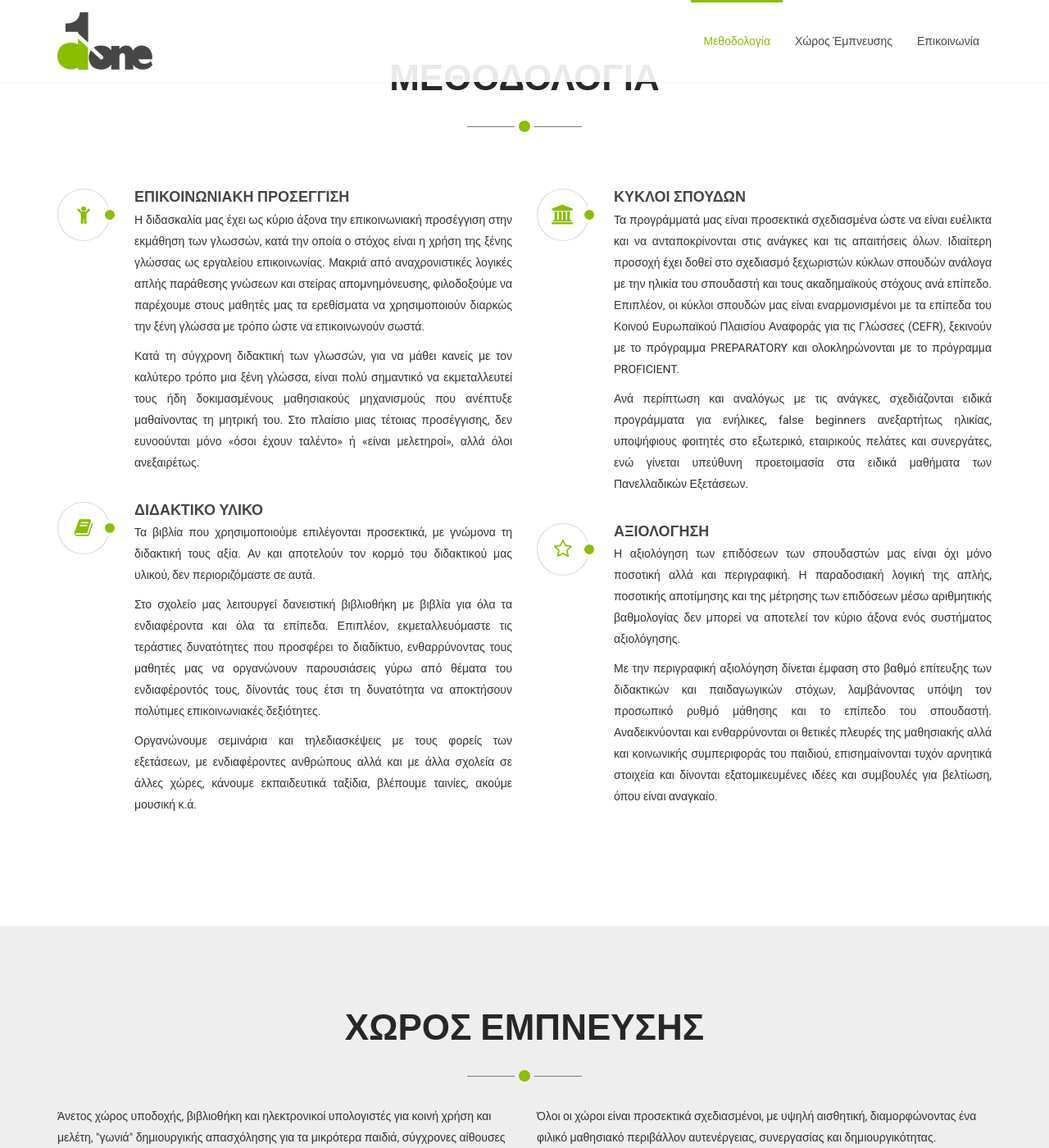
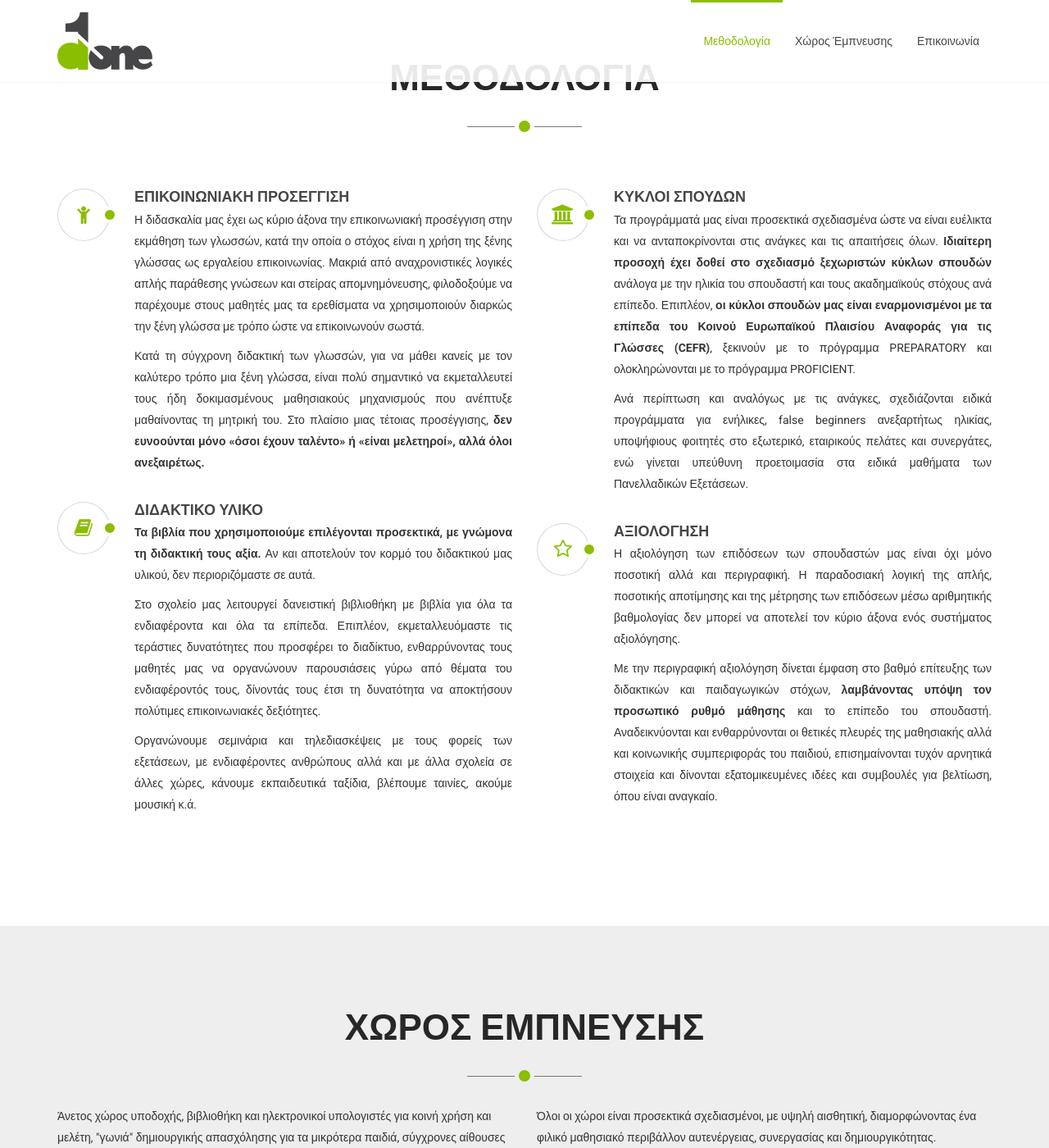
Before and after one commit to Codefully/done, a Jekyll site: the page built from index.html, in a window 1280 px wide and 1400 px high, scrolled down 1115 px. Shown: the whole window at 82% size. Built offline with Jekyll 4.4.1, drawn with Linux system fonts in a browser that asks for light colours.

```diff
--- a/_includes/about.html
+++ b/_includes/about.html
@@ -28,7 +28,7 @@
                               Κατά τη σύγχρονη διδακτική των γλωσσών,
                               για να μάθει κανείς με τον καλύτερο τρόπο μια ξένη γλώσσα, είναι πολύ σημαντικό να εκμεταλλευτεί
                               τους ήδη δοκιμασμένους μαθησιακούς μηχανισμούς που ανέπτυξε μαθαίνοντας τη μητρική του.
-                              Στο πλαίσιο μιας τέτοιας προσέγγισης, δεν ευνοούνται μόνο «όσοι έχουν ταλέντο» ή «είναι μελετηροί», αλλά όλοι ανεξαιρέτως.
+                              Στο πλαίσιο μιας τέτοιας προσέγγισης, <strong>δεν ευνοούνται μόνο «όσοι έχουν ταλέντο» ή «είναι μελετηροί», αλλά όλοι ανεξαιρέτως.</strong>
                             </p>
                         </div>
                     </div>
@@ -40,7 +40,7 @@
                         <div class="media-body">
                             <h4 class="media-heading">ΔΙΔΑΚΤΙΚΟ ΥΛΙΚΟ</h4>
                             <p>
-                              Τα βιβλία που χρησιμοποιούμε επιλέγονται προσεκτικά, με γνώμονα τη διδακτική τους αξία.
+                              <strong>Τα βιβλία που χρησιμοποιούμε επιλέγονται προσεκτικά, με γνώμονα τη διδακτική τους αξία.</strong>
                               Αν και αποτελούν τον κορμό του διδακτικού μας υλικού, δεν περιοριζόμαστε σε αυτά.
                             </p>
                             <p>
@@ -67,9 +67,9 @@
                             <h4 class="media-heading">ΚΥΚΛΟΙ ΣΠΟΥΔΩΝ</h4>
                             <p>
                               Τα προγράμματά μας είναι προσεκτικά σχεδιασμένα ώστε να είναι ευέλικτα και να ανταποκρίνονται στις ανάγκες και τις απαιτήσεις όλων.
-                              Ιδιαίτερη προσοχή έχει δοθεί στο σχεδιασμό ξεχωριστών κύκλων σπουδών ανάλογα με την ηλικία του σπουδαστή και τους ακαδημαϊκούς στόχους
-                              ανά επίπεδο. Επιπλέον, οι κύκλοι σπουδών μας είναι εναρμονισμένοι με τα επίπεδα του Κοινού Ευρωπαϊκού Πλαισίου Αναφοράς για τις Γλώσσες
-                              (CEFR), ξεκινούν με το πρόγραμμα PREPARATORY και ολοκληρώνονται με το πρόγραμμα PROFICIENT.
+                              <strong>Ιδιαίτερη προσοχή έχει δοθεί στο σχεδιασμό ξεχωριστών κύκλων σπουδών</strong> ανάλογα με την ηλικία του σπουδαστή και τους ακαδημαϊκούς στόχους
+                              ανά επίπεδο. Επιπλέον, <strong>οι κύκλοι σπουδών μας είναι εναρμονισμένοι με τα επίπεδα του Κοινού Ευρωπαϊκού Πλαισίου Αναφοράς για τις Γλώσσες
+                              (CEFR)</strong>, ξεκινούν με το πρόγραμμα PREPARATORY και ολοκληρώνονται με το πρόγραμμα PROFICIENT.
                             </p>
                             <p>
                               Ανά περίπτωση και αναλόγως με τις ανάγκες, σχεδιάζονται ειδικά προγράμματα για ενήλικες,
@@ -91,7 +91,7 @@
                             </p>
                             <p>
                               Με την περιγραφική αξιολόγηση δίνεται έμφαση στο βαθμό επίτευξης των διδακτικών και παιδαγωγικών στόχων,
-                              λαμβάνοντας υπόψη τον προσωπικό ρυθμό μάθησης και το επίπεδο του σπουδαστή.
+                              <strong>λαμβάνοντας υπόψη τον προσωπικό ρυθμό μάθησης</strong> και το επίπεδο του σπουδαστή.
                               Αναδεικνύονται και ενθαρρύνονται οι θετικές πλευρές της μαθησιακής αλλά και κοινωνικής συμπεριφοράς του παιδιού,
                               επισημαίνονται τυχόν αρνητικά στοιχεία και δίνονται εξατομικευμένες ιδέες και συμβουλές για βελτίωση, όπου είναι αναγκαίο.
                             </p>
```
